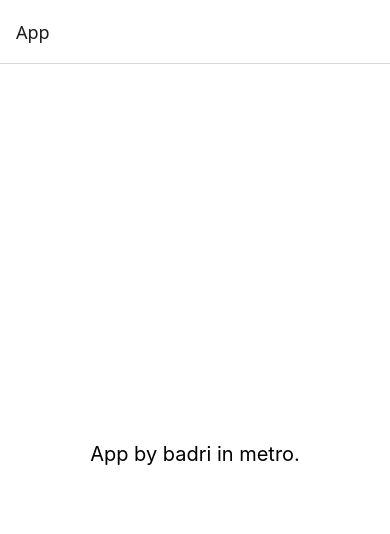
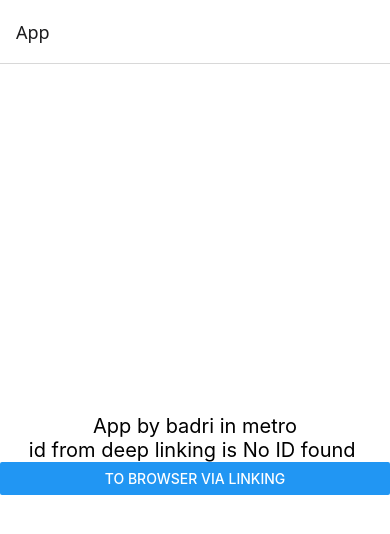
Before and after one commit to LCB2021029-Badri/RNtest, a React Native app: screen /myscreen in a window 390 px wide. Shown: the top 534 px of the page. Built offline with nearby package versions, Linux system fonts and the light colour scheme.

Commit message:
deep linking with stack navigation in index.js

```diff
--- a/index.js
+++ b/index.js
@@ -7,12 +7,13 @@ import HomeScreen from './uiNeoPop/HomeScreen';
 import {name as appName} from './app.json';
 import { NavigationContainer } from '@react-navigation/native';
 import { createNativeStackNavigator } from '@react-navigation/native-stack';
+import linking from './ui/Linking';
 
 const Stack = createNativeStackNavigator();
 
 const Badri = () =>{
     return(
-        <NavigationContainer>
+        <NavigationContainer linking={linking}>
             <Stack.Navigator>
                 <Stack.Screen name="App" component={App} />
                 <Stack.Screen name="HomeScreen" component={HomeScreen}/>
--- a/package.json
+++ b/package.json
@@ -10,8 +10,12 @@
     "test": "jest"
   },
   "dependencies": {
+    "@react-navigation/native": "^7.0.15",
+    "@react-navigation/native-stack": "^7.2.1",
     "react": "19.0.0",
     "react-native": "0.78.0",
+    "react-native-safe-area-context": "^5.2.0",
+    "react-native-screens": "^4.9.1",
     "react-native-vector-icons": "^10.2.0"
   },
   "devDependencies": {
--- a/ui/App.tsx
+++ b/ui/App.tsx
@@ -1,13 +1,29 @@
-import { StyleSheet, Text, View } from 'react-native';
+import { StyleSheet, Text, View, Linking, Button } from 'react-native';
 import React from 'react';
+import { RouteProp } from '@react-navigation/native';
+
+type AppScreenRouteProp = RouteProp<{
+  App: {
+    id?: string;  // The id parameter is optional
+  };
+}, 'App'>;
+
+interface AppProps {
+  route: AppScreenRouteProp;
+}
 
 // basic app
+const App = ({route}:AppProps) => {
 
-const App = () => {
+  const id = route.params?.id || 'No ID found';
   console.log('Hello World!');
   return (
     <View style={styles.container}>
-      <Text style={styles.textStyles}>App by badri in metro.</Text>
+      <Text style={styles.textStyles}>App by badri in metro</Text>
+      <Text style={styles.textStyles}>id from deep linking is {id} </Text>
+      <Button title="To Browser via Linking" onPress={() => Linking.openURL('https://github.com/LCB2021029-Badri')}/>
+      {/* <Button title="To Mail via Linking" onPress={() => Linking.openURL('mailto:badriakkalaofficial@gmail.com')} /> */}
+      {/* <Button title="To Dail pad via Linking" onPress={() => Linking.openURL('tel:8919452831')} /> */}
     </View>
   );
 };
--- /dev/null
+++ b/ui/Linking.js
@@ -0,0 +1,25 @@
+import HomeScreen from '../uiNeoPop/HomeScreen';
+import MyScreen from './MyScreen';
+
+const config = {
+    // names should be the same as stack navigation container
+    screens: {
+        App: {
+            path: '/app/:id',
+            parse: {
+                id: (id) => `${id}`,
+            },
+        },
+        HomeScreen: { path: '/homescreen' },
+        MyScreen: { path: '/myscreen' },
+    },
+};
+
+const linking = {
+    // for deep linking
+    // RNText://open/{ScreenName}/{ExtraInfoToRetrievex}
+    prefixes:['RNTest://open'],
+    config,
+};
+
+export default linking;
--- a/uiNeoPop/HomeScreen.tsx
+++ b/uiNeoPop/HomeScreen.tsx
@@ -1,4 +1,4 @@
-import { StyleSheet, Text, View,  Image, TouchableOpacity, FlatList, Dimensions, SafeAreaView, StatusBar,ScrollView} from 'react-native';
+import { StyleSheet, Text, View,  Image, TouchableOpacity, FlatList, Dimensions, SafeAreaView, StatusBar, ScrollView} from 'react-native';
 import React from 'react';
 
 const DATA = [{
```
Also changed, not shown: 3 other files (tests, documents, lock files or other folders).
